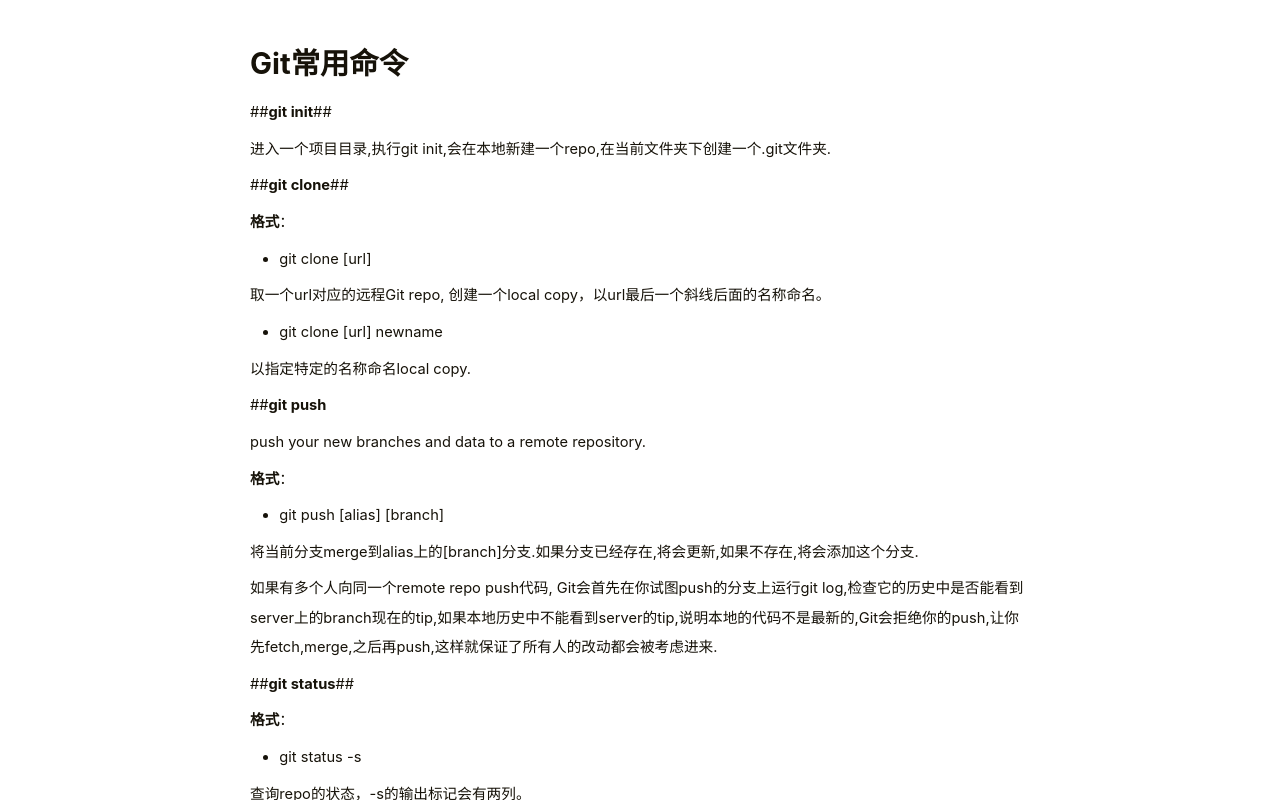
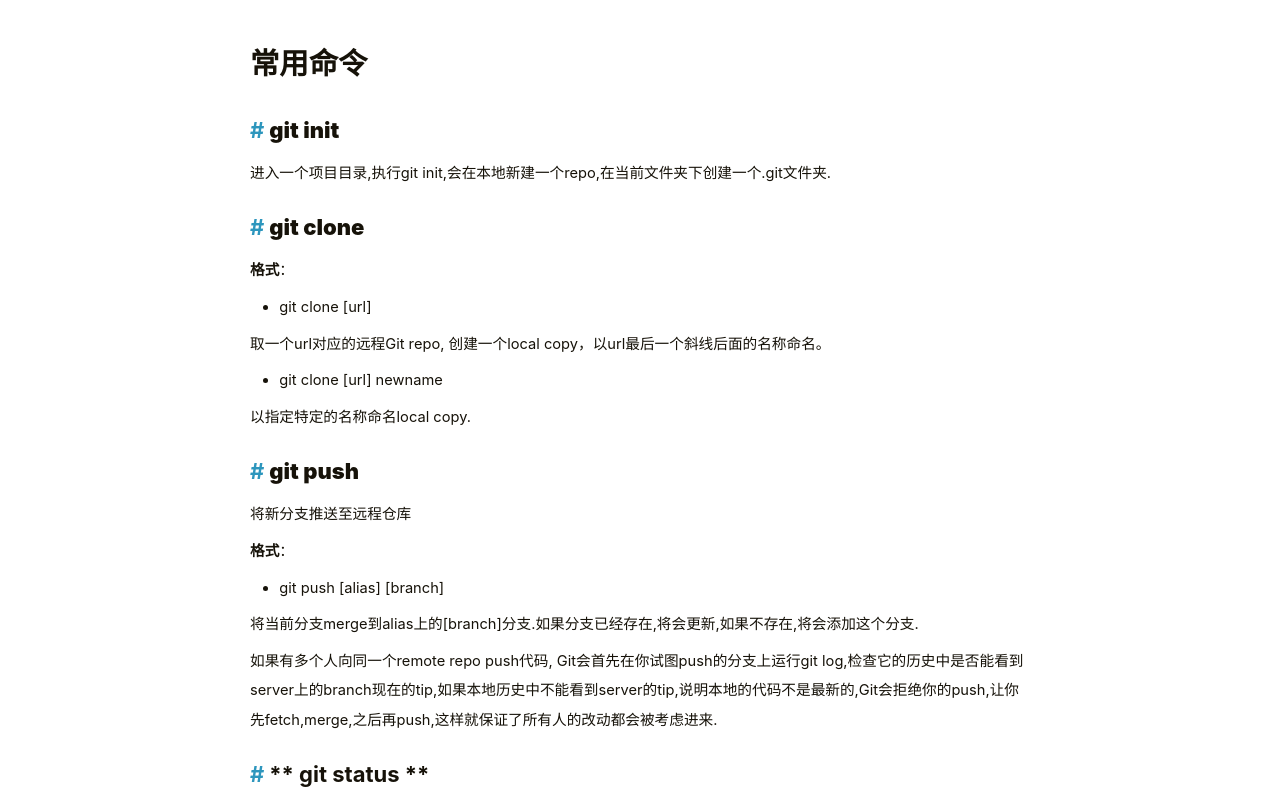
Before and after one commit to philyc/philyc.github.io, a plain HTML site: page 2019/git命令总结/index.html in a window 1280 px wide. Shown: the part 172-972 px from the top of the page. Drawn offline with Linux system fonts and the light colour scheme; a web font is replaced by a local one.

Commit message:
modify blog1

```diff
--- a/2019/git命令总结/index.html
+++ b/2019/git命令总结/index.html
@@ -46,7 +46,7 @@
     "articleSection" : "posts",
     "name" : "Git命令总结",
     "headline" : "Git命令总结",
-    "description" : "Git常用命令 ##git init## 进入一个项目目录,执行git init,会在本地新建一个repo,在当前文件夹下创建一个.git文件夹. ##git clone## 格式： git clone [url] 取一",
+    "description" : "常用命令 git init 进入一个项目目录,执行git init,会在本地新建一个repo,在当前文件夹下创建一个.git文件夹. git clone 格式： git clone [url] 取一个ur",
     "inLanguage" : "zh-cn",
     "author" : "Phi",
     "creator" : "Phi",
@@ -142,10 +142,10 @@
 
 
 
-          <h1 id="git">Git常用命令</h1>
-<p>##<strong>git init</strong>##</p>
+          <h1 id="heading">常用命令</h1>
+<h2 id="git-init"><strong>git init</strong></h2>
 <p>进入一个项目目录,执行git init,会在本地新建一个repo,在当前文件夹下创建一个.git文件夹.</p>
-<p>##<strong>git clone</strong>##</p>
+<h2 id="git-clone"><strong>git clone</strong></h2>
 <p><strong>格式</strong>：</p>
 <ul>
 <li>git clone [url]</li>
@@ -155,15 +155,15 @@
 <li>git clone [url] newname</li>
 </ul>
 <p>以指定特定的名称命名local copy.</p>
-<p>##<strong>git push</strong></p>
-<p>push your new branches and data to a remote repository.</p>
+<h2 id="git-push"><strong>git push</strong></h2>
+<p>将新分支推送至远程仓库</p>
 <p><strong>格式</strong>：</p>
 <ul>
 <li>git push [alias] [branch]</li>
 </ul>
 <p>将当前分支merge到alias上的[branch]分支.如果分支已经存在,将会更新,如果不存在,将会添加这个分支.</p>
 <p>如果有多个人向同一个remote repo push代码, Git会首先在你试图push的分支上运行git log,检查它的历史中是否能看到server上的branch现在的tip,如果本地历史中不能看到server的tip,说明本地的代码不是最新的,Git会拒绝你的push,让你先fetch,merge,之后再push,这样就保证了所有人的改动都会被考虑进来.</p>
-<p>##<strong>git status</strong>##</p>
+<h2 id="-git-status-">** git status **</h2>
 <p><strong>格式</strong>：</p>
 <ul>
 <li>git status -s</li>
--- a/posts/index.xml
+++ b/posts/index.xml
@@ -17,7 +17,7 @@
       <pubDate>Sat, 21 Dec 2019 12:32:48 +0800</pubDate>
 
       <guid>https://philyc.github.io/2019/git%E5%91%BD%E4%BB%A4%E6%80%BB%E7%BB%93/</guid>
-      <description>Git常用命令 ##git init## 进入一个项目目录,执行git init,会在本地新建一个repo,在当前文件夹下创建一个.git文件夹. ##git clone## 格式： git clone [url] 取一</description>
+      <description>常用命令 git init 进入一个项目目录,执行git init,会在本地新建一个repo,在当前文件夹下创建一个.git文件夹. git clone 格式： git clone [url] 取一个ur</description>
     </item>
 
   </channel>
```
